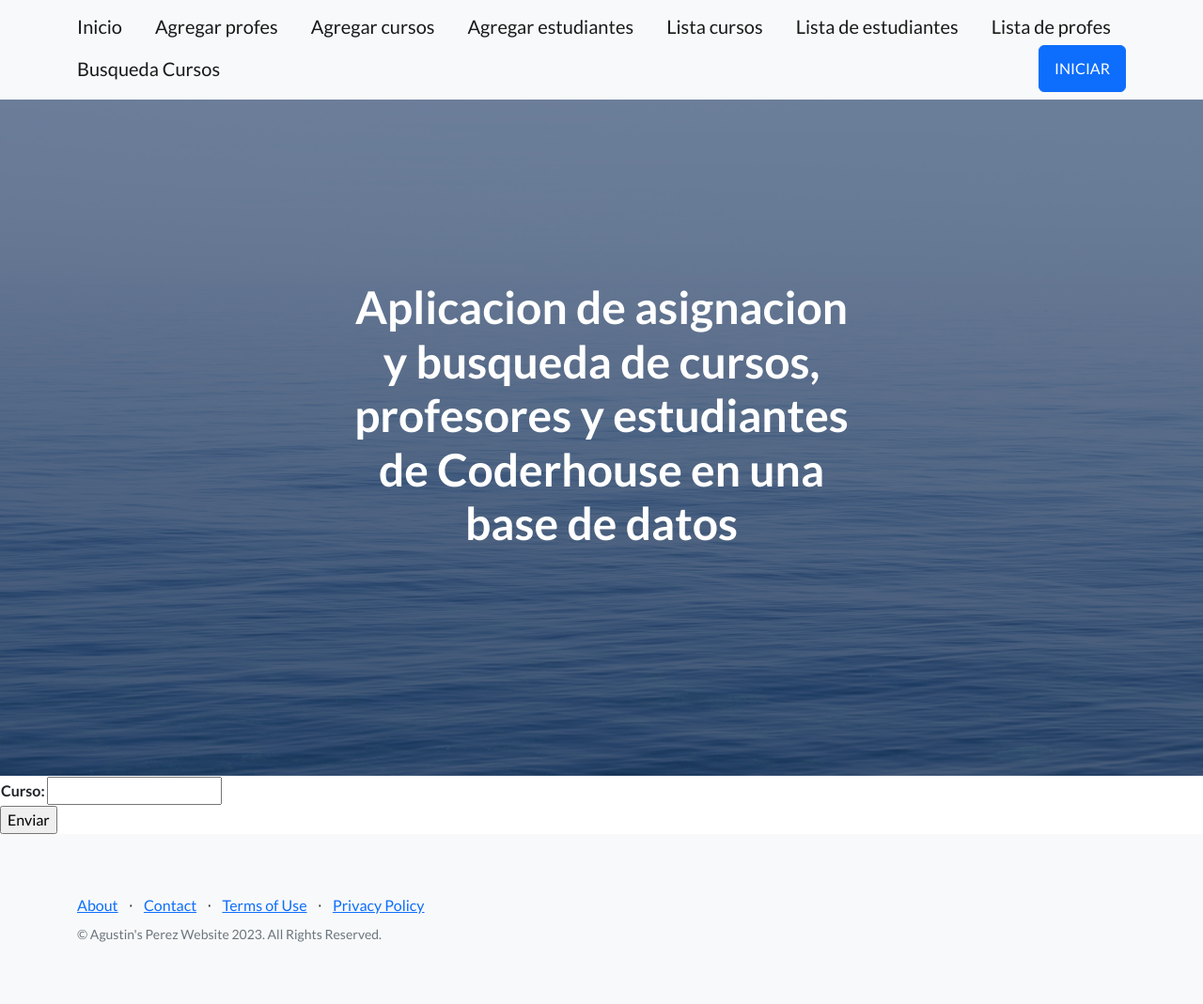
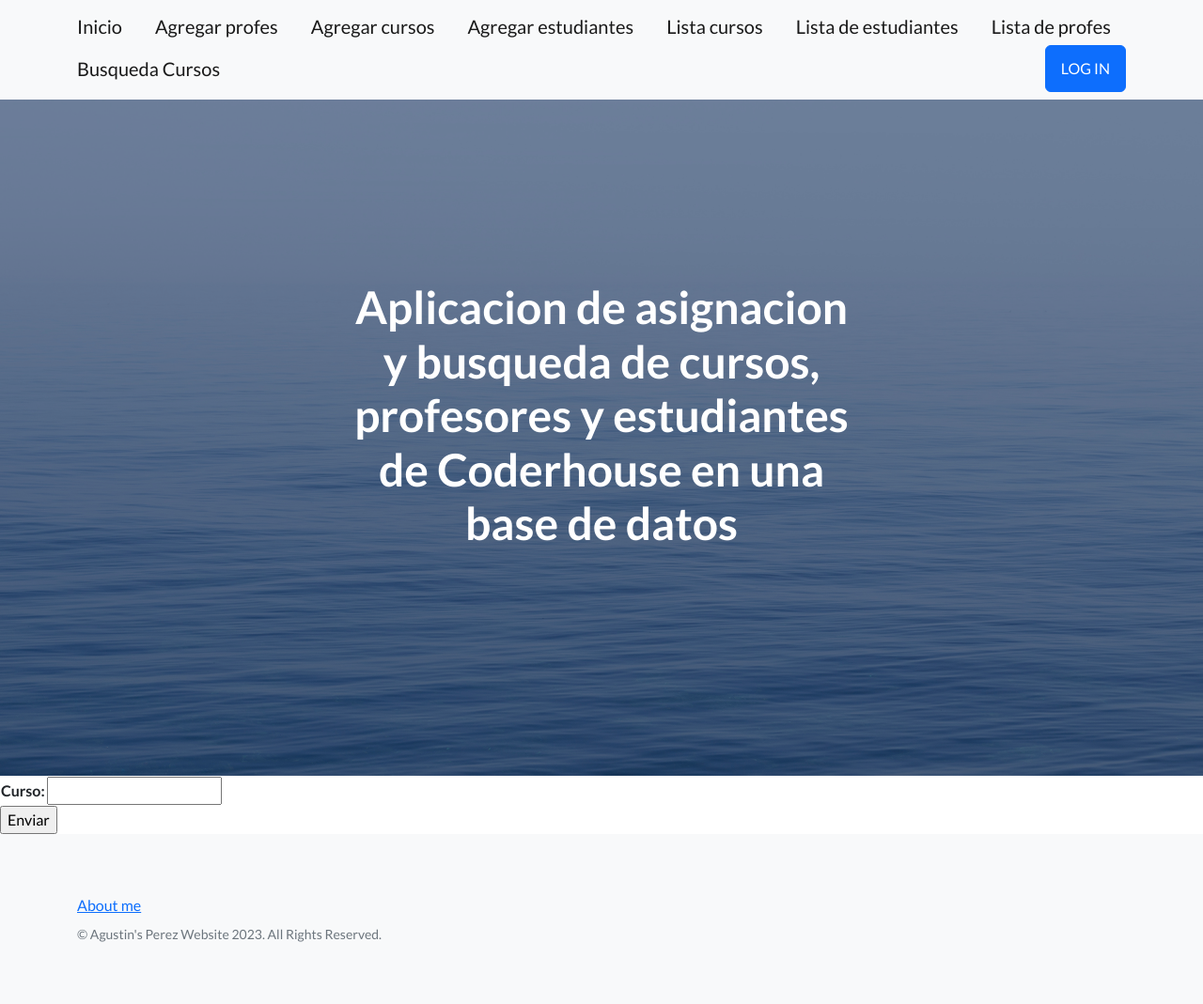
Before and after one commit to Alpacataca/ProyectoFinal, a Django app: page /AppCoder/busquedaCurso in a window 1280 px wide. Shown: the whole page at 94% size. Run offline with Django 4.2, Linux system fonts and the light colour scheme; some libraries are stand-ins or nearby versions.

Commit message:
quinto commit

```diff
--- a/ProyectoCoder/AppCoder/models.py
+++ b/ProyectoCoder/AppCoder/models.py
@@ -23,7 +23,7 @@ class Profesor(models.Model):
 
 class Avatar(models.Model):
 
-    user = models.ForeignKey(User, on_delete=models.CASCADE)
+    user = models.OneToOneField(User, on_delete=models.CASCADE)
 
     imagen = models.ImageField(upload_to='avatares', null=True, blank = True)
 
--- a/ProyectoCoder/AppCoder/templates/AppCoder/padre.html
+++ b/ProyectoCoder/AppCoder/templates/AppCoder/padre.html
@@ -6,7 +6,7 @@
         <meta name="viewport" content="width=device-width, initial-scale=1, shrink-to-fit=no" />
         <meta name="description" content="" />
         <meta name="author" content="" />
-        <title>Tercer pre-entrega Perez</title>
+        <title>Proyecto Final Perez</title>
         <!-- Favicon-->
         <link rel="icon" type="image/x-icon" href="assets/favicon.ico" />
         <!-- Bootstrap icons-->
@@ -26,11 +26,12 @@
                 <a class="navbar-brand" href="{% url 'profesorList' %}">Lista de profes</a>
                 <a class="navbar-brand" href="{% url 'BusquedaCurso' %}">Busqueda Cursos</a>
                 {% if not request.user.is_authenticated %}
-                <a class="btn btn-primary" href ="{%url 'Login' %}">INICIAR</a>
+                <a class="btn btn-primary" href ="{%url 'Login' %}">LOG IN</a>
                 {% endif %}
                 {% if request.user.is_authenticated %}
-                <img src = "request.user.avatar.imagen.url" />
+                <img src = "{{ request.user.avatar.imagen.url }}" style="width: 60px; height:50px;" class="rounded-circle img-fluid" />
                 <p class = "text-muted small mb-4 mb-lg-0"> Hola, {{user.username}}!</p>
+                <a class="btn btn-primary" href ="{%url 'Logout' %}">LOG OUT</a>
                 {% endif %}
             </div>
 </nav>
@@ -62,13 +63,7 @@
                 <div class="row">
                     <div class="col-lg-6 h-100 text-center text-lg-start my-auto">
                         <ul class="list-inline mb-2">
-                            <li class="list-inline-item"><a href="#!">About</a></li>
-                            <li class="list-inline-item">⋅</li>
-                            <li class="list-inline-item"><a href="#!">Contact</a></li>
-                            <li class="list-inline-item">⋅</li>
-                            <li class="list-inline-item"><a href="#!">Terms of Use</a></li>
-                            <li class="list-inline-item">⋅</li>
-                            <li class="list-inline-item"><a href="#!">Privacy Policy</a></li>
+                            <li class="list-inline-item"><a href="{% url 'Acercademi' %}">About me</a></li>
                         </ul>
                         <p class="text-muted small mb-4 mb-lg-0">&copy; Agustin's Perez Website 2023. All Rights Reserved.</p>
                     </div>
--- a/ProyectoCoder/AppCoder/urls.py
+++ b/ProyectoCoder/AppCoder/urls.py
@@ -11,6 +11,7 @@ urlpatterns = [
     path('profesores', views.profesores, name="Profesores"),
     path('estudiantes', views.estudiantes, name="Estudiantes"),
     path('busquedaCurso', views.buscar_curso, name = "BusquedaCurso"),
+    path ('acercademi',views.acercademi, name = "Acercademi"),
 #CRUD CURSO
     path('curso/list', views.CursoList.as_view(),name = 'cursoList'),
     path(r'^(?P<pk>\d+)$',views.CursoDetalle.as_view(),name='cursoDetail'),
@@ -34,7 +35,7 @@ urlpatterns = [
     path('register', views.register, name='Register'),
     path('logout', LogoutView.as_view(template_name='AppCoder/logout.html'), name='Logout'),
     path('editarPerfil', views.editarPerfil, name="EditarPerfil"),
-    path('agregarAvatar',views.agregarAvatar, name = "AgregarAvatar"),
+
 
 ]
 
--- a/ProyectoCoder/AppCoder/views.py
+++ b/ProyectoCoder/AppCoder/views.py
@@ -24,7 +24,8 @@ def profesores(request):
 def estudiantes(request):
     return render(request,'AppCoder/estudiantes.html')
 
-
+def acercademi(request):
+      return render(request,'AppCoder/acercademi.html')
 def cursos(request):
 
       if request.method == "POST":
@@ -213,8 +214,6 @@ def register(request):
 
       return render(request,"AppCoder/registro.html" , {"form":form})
 
-def inicio(request):
-      return render(request, "AppCoder/inicio.html")
 
 
 @login_required
@@ -239,19 +238,3 @@ def editarPerfil(request):
       else:
             miFormulario = UserEditForm(initial = { 'email':usuario.email})
       return render(request, "AppCoder/editarPerfil.html", {"miFormulario":miFormulario, "usuario":usuario})
-
-
-
-@login_required
-def agregarAvatar(request):
-      if request.method =="POST":
-            miFormulario = AvatarFormulario(request.POST, request.FILES)
-
-            if miFormulario.is_valid:
-                  u = User.objects.get(username = request.user)
-                  avatar = Avatar(user = u,imagen= miFormulario.cleaned_data['imagen'])
-                  avatar.save
-                  return render(request, "AppCoder/inicio.html")
-      else:
-            miFormulario = AvatarFormulario()
-      return render(request, "AppCoder/agregarAvatar.html",{"miFormulario":miFormulario})
--- a/ProyectoCoder/ProyectoCoder/settings.py
+++ b/ProyectoCoder/ProyectoCoder/settings.py
@@ -123,7 +123,7 @@ STATIC_URL = 'static/'
 
 DEFAULT_AUTO_FIELD = 'django.db.models.BigAutoField'
 
-LOGIN_URL = '/AppCoder/login'
+LOGIN_URL = 'Login'
 
 
 MEDIA_URL = '/media/'
```
Also changed, not shown: ProyectoCoder/AppCoder/templates/AppCoder/acercademi.html (added, +16 -0 lines), ProyectoCoder/db.sqlite3, ProyectoCoder/media/avatares/kc6e79xxe9u11.jpg (added).
